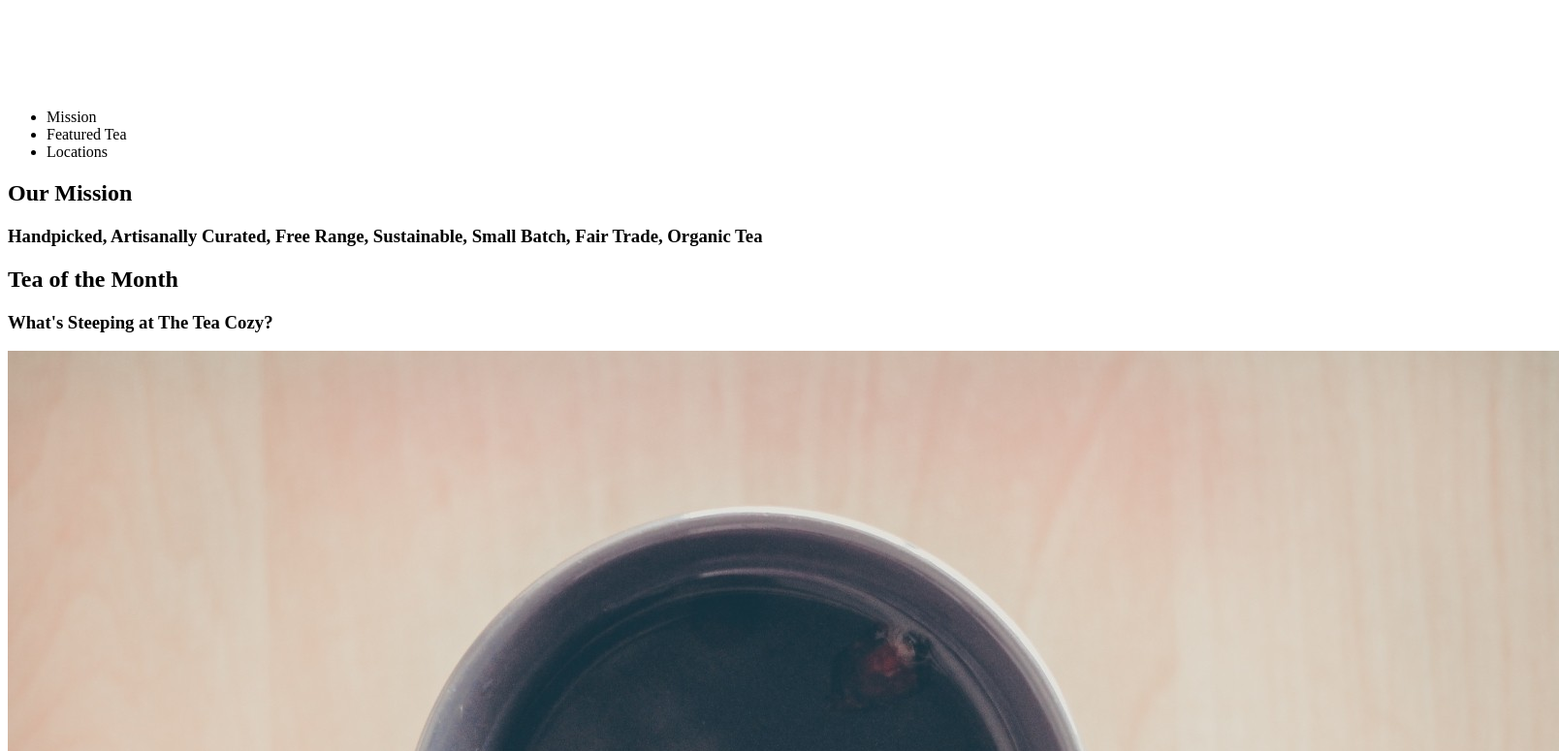
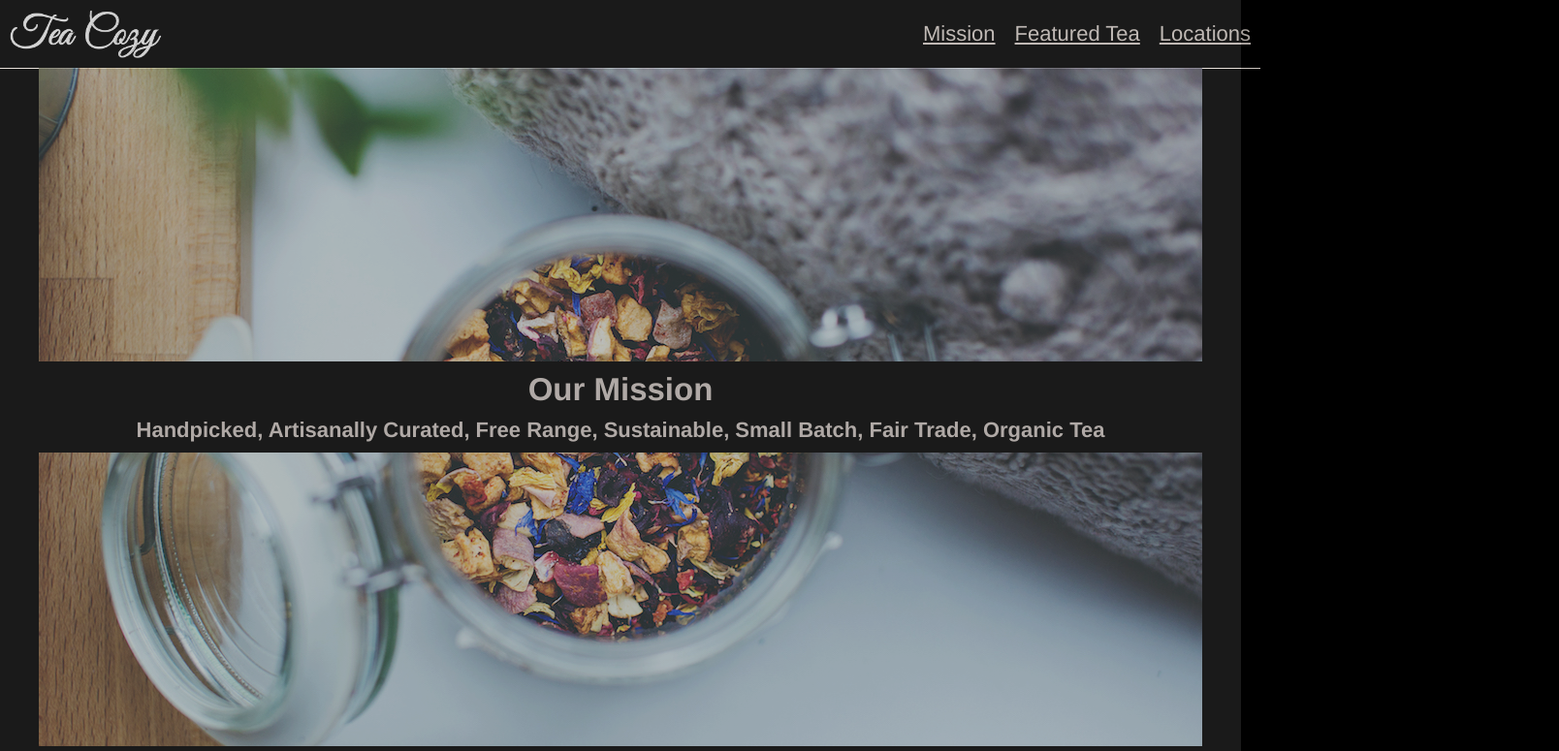
Before and after one commit to danyelica/tea-cozy-project, a plain HTML site: page index.html in a window 1280 px wide. Shown: the top 775 px of the page at 97% size, 1608 px wide, since content can reach past the window. Drawn offline with Linux system fonts and the light colour scheme.

Commit message:
the main stylization was made, some errors about the nav must be correct

```diff
--- a/index.css
+++ b/index.css
@@ -0,0 +1,170 @@
+* {
+    margin: 0;
+    padding: 0;
+
+    opacity: 0.9;
+}
+
+body {
+    font-family: Helvetica;
+    font-size: 22px;
+    color: seashell;
+
+    width: 100vw;
+
+    background-color: black;
+}
+
+ul {
+    display: flex;
+
+    gap: 20px;
+
+    opacity: 0.9;
+}
+
+li {
+    list-style-type: none;
+    text-decoration: underline;
+}
+
+h4 {
+    padding: 10px 0;
+}
+
+.nav {
+    display: flex;
+    justify-content: space-between;
+    align-items: center;
+
+    padding: 0px 10px;
+    position: fixed;
+    top: 0;
+    height: 70px;
+    width: 100vw;
+
+    background-color: black;
+    border-bottom: 1px solid seashell;
+    opacity: 1;
+}
+
+.nav img {
+    height: 50px;
+}
+
+.container {
+    display: flex;
+    flex-direction: column;
+    align-items: center;
+
+    margin-top: 70px;
+}
+
+.hero {
+    display: flex;
+    align-items: center;
+    justify-content: center;
+
+    position: relative;
+    height: 700px;
+    width: 1200px;
+
+    background-image: url('assets/img-mission-background.jpg');
+    background-size: cover;
+    background-repeat: no-repeat;
+}
+
+.box {
+    text-align: center;
+
+    padding: 10px;
+    width: 100%;
+
+    background-color: black;
+    opacity: 1;
+}
+
+.box h4 {
+    padding-bottom: 0;
+}
+
+.months-tea {
+    display: flex;
+    flex-direction: column;
+    align-items: center;
+
+    margin: 100px 0 50px;
+
+    text-align: center;
+}
+
+.months-tea h4 {
+    padding: 20px 0px;
+}
+
+.images {
+    display: flex;
+    flex-wrap: wrap;
+    justify-content: center;
+
+    gap: 25px;
+    width: 1000px;
+}
+
+.images img {
+    height: 200px;
+    width: 300px;
+}
+
+.locations {
+    display: flex;
+    flex-direction: column;
+    align-items: center;
+    justify-content: center;
+
+    height: 600px;
+    width: 1200px;
+
+    background-image: url('assets/img-locations-background.jpg');
+    background-size: cover;
+    background-repeat: no-repeat;
+}
+
+.locations h2 {
+    padding: 15px;
+}
+
+.locations .box {
+    padding: 15px 0px;
+    width: 300px;
+}
+
+.locations h3 {
+    padding-bottom: 5px;
+}
+
+.locations p {
+    padding: 20px 0px;
+}
+
+.boxes {
+    display: flex;
+
+    gap: 40px;
+}
+
+.contact {
+    text-align: center;
+
+    margin: 15px;
+}
+
+.contact h5 {
+    padding: 30px 0px;
+}
+
+.footer {
+    padding: 20px;
+
+    text-align: left;
+}
--- a/index.html
+++ b/index.html
@@ -9,22 +9,24 @@
 </head>
 
 <body>
-    <header class="nav">
+    <nav class="nav">
         <img src="assets/img-tea-cozy-logo.png" alt="">
         <ul>
             <li>Mission</li>
             <li>Featured Tea</li>
             <li>Locations</li>
         </ul>
-    </header>
+    </nav>
+    <div class="container">
         <div class="hero">
             <div class="box">
                 <h2>Our Mission</h2>
-            <h3>Handpicked, Artisanally Curated, Free Range, Sustainable, Small Batch, Fair Trade, Organic Tea</h3>
+                <h4>Handpicked, Artisanally Curated, Free Range, Sustainable, Small Batch, Fair Trade, Organic Tea</h4>
+            </div>
         </div>
         <div class="months-tea">
             <h2>Tea of the Month</h2>
-            <h3>What's Steeping at The Tea Cozy?</h3>
+            <h4>What's Steeping at The Tea Cozy?</h4>
             <div class="images">
                 <div class="column">
                     <img src="assets/img-berryblitz.jpg" alt="">
@@ -49,6 +51,8 @@
             </div>
         </div>
         <div class="locations">
+            <h2>Locations</h2>
+            <div class="boxes">
                 <div class="box">
                     <h3>Downtown</h3>
                     <p>384 West 4th St</p>
@@ -68,10 +72,12 @@
                     <p>Portland, Maine</p>
                 </div>
             </div>
+        </div>
         <div class="contact">
             <h2>The Tea Cozy</h2>
-            <p>contact@theteacozy.com</p>
-            <p>917-555-8904</p>
+            <h5>contact@theteacozy.com</h5>
+            <p><b>917-555-8904</b></p>
+        </div>
     </div>
     <footer class="footer">
         <p>copyright The Tea Cozy 2017</p>
```
Lines whose indentation alone changed are shown as unchanged.
